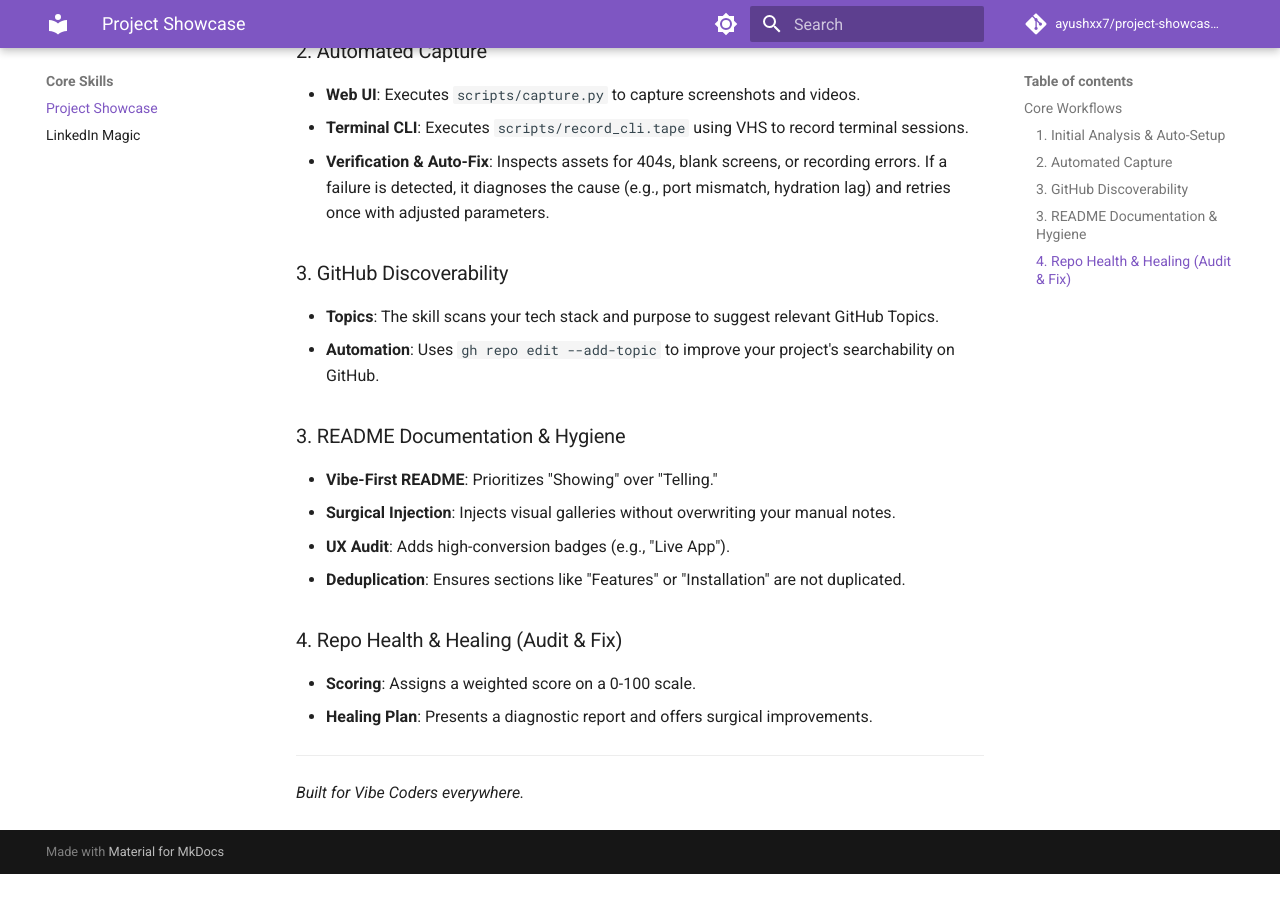
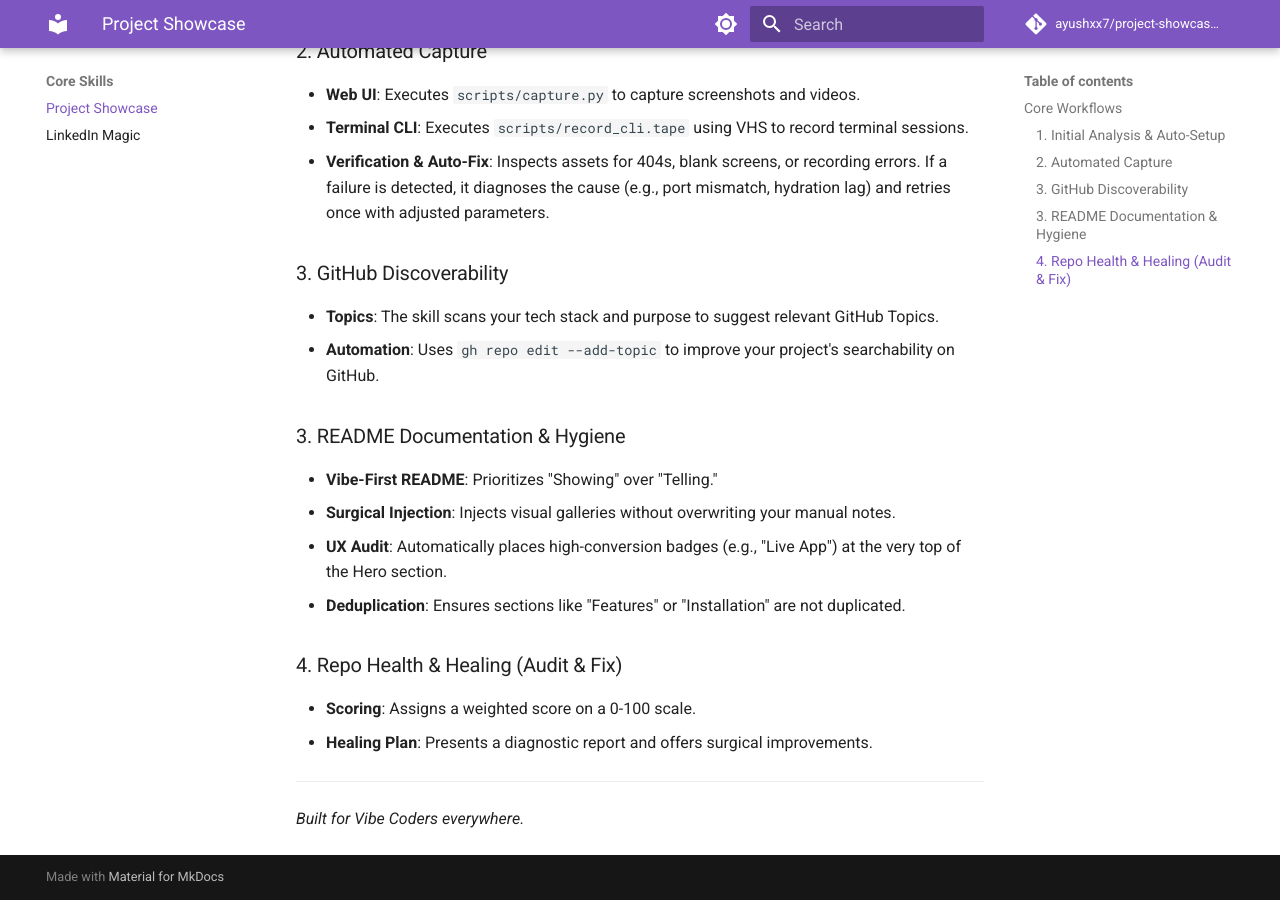
Before and after one commit to ayushxx7/project-showcase-skill, an MkDocs documentation site: the page built from docs/skills/project-showcase.md, in a window 1280 px wide and 900 px high, scrolled down 556 px. Built offline with MkDocs 1.6.1 and Material for MkDocs 9.7.7, drawn with Linux system fonts in a browser that asks for light colours; comment, search, counter and statistics services are not loaded; before the commit the page ends 1430 px from its top, so only the background shows below that.

Commit message:
feat: update showcase UX with high-conversion CTAs and badge standards

```diff
--- a/docs/skills/project-showcase.md
+++ b/docs/skills/project-showcase.md
@@ -21,7 +21,7 @@ This skill automates the "last mile" of development: showcasing your work to the
 ### 3. README Documentation & Hygiene
 - **Vibe-First README**: Prioritizes "Showing" over "Telling."
 - **Surgical Injection**: Injects visual galleries without overwriting your manual notes.
-- **UX Audit**: Adds high-conversion badges (e.g., "Live App").
+- **UX Audit**: Automatically places high-conversion badges (e.g., "Live App") at the very top of the Hero section.
 - **Deduplication**: Ensures sections like "Features" or "Installation" are not duplicated.
 
 ### 4. Repo Health & Healing (Audit & Fix)
```
Also changed, not shown: README.md (+3 -3 lines), docs/index.md (+2 -0 lines), references/readme_templates.md (+2 -2 lines).
